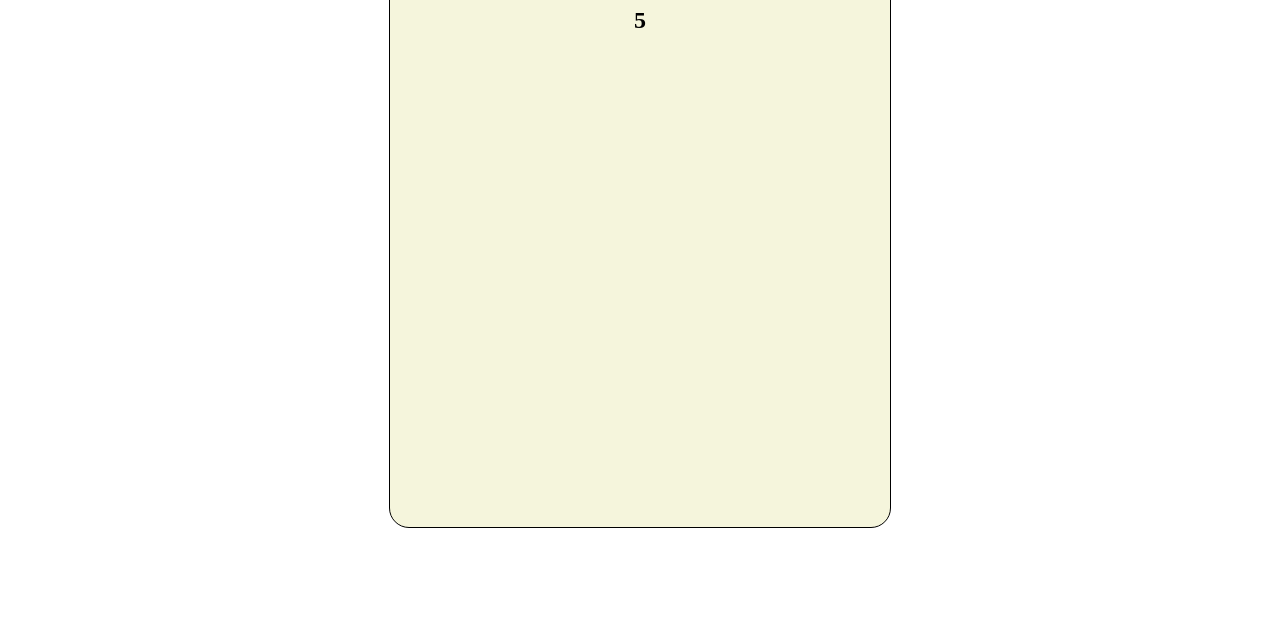
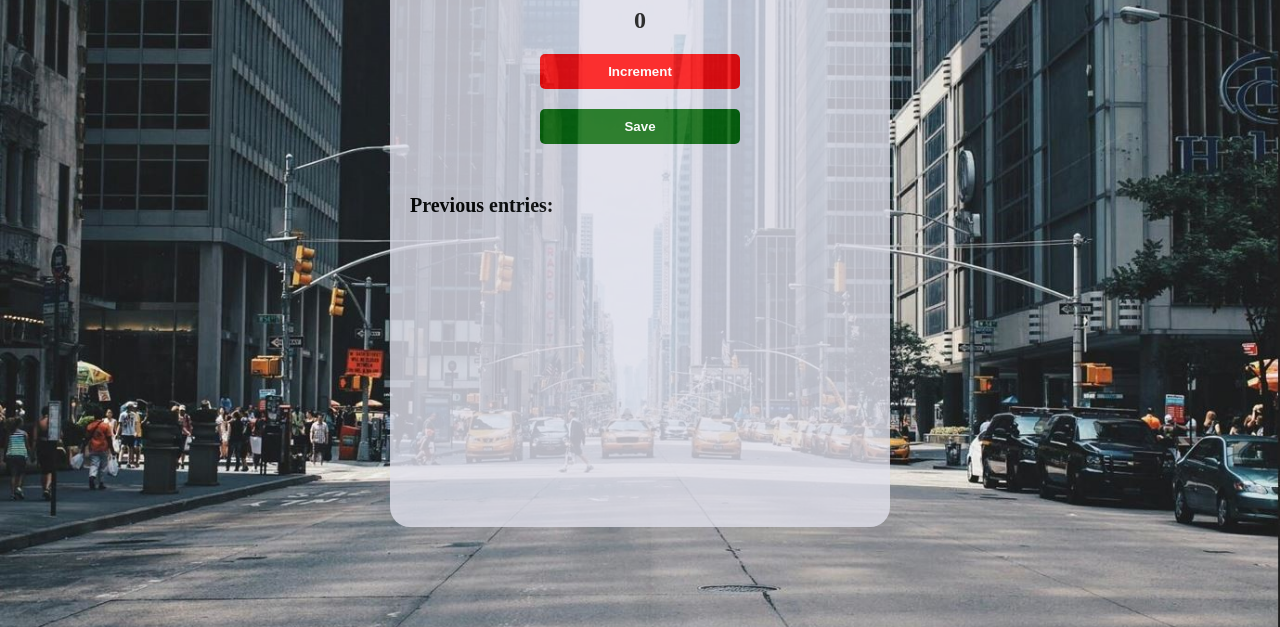
Before and after one commit to andie7/passenger-counter, a plain HTML site: page index.html in a window 1280 px wide. Shown: the part 173-800 px from the top of the page. Drawn offline with Linux system fonts and the light colour scheme.

Commit message:
Passenger counter set up

```diff
--- a/index.html
+++ b/index.html
@@ -10,6 +10,9 @@
     <div class="app">
       <h1>People entered</h1>
       <h2 id="count-el">0</h2>
+      <button id="increment-btn" onclick="increment()">Increment</button>
+      <button id="save-btn" onclick="save()">Save</button>
+      <p id="save-el">Previous entries:</p>
     </div>
   </body>
   <script src="script.js"></script>
--- a/script.js
+++ b/script.js
@@ -1 +1,70 @@
-document.getElementById("count-el").innerText = 5;
+//document.getElementById("count-el").innerText = 5;
+
+// create variables to store the data in
+
+//camelCase
+let countEl = document.getElementById("count-el");
+
+let count = -1;
+
+function increment() {
+  count += 1;
+  console.log(count);
+  countEl.innerText = count;
+}
+
+increment();
+
+//Create a function save which logs out the count when its called
+let saveEl = document.getElementById("save-el");
+console.log(saveEl);
+
+function save() {
+  let countStrg = count + "-";
+  saveEl.textContent += countStrg;
+  console.log(count);
+  countEl.textContent = 0;
+  count = 0;
+}
+
+//Create a function that increments the laps completed variable with one
+// Run it three times
+
+function incrementedLaps() {
+  let lapsCompleted = 0;
+  lapsCompleted = lapsCompleted + 1;
+  console.log(lapsCompleted);
+}
+
+incrementedLaps();
+incrementedLaps();
+incrementedLaps();
+
+// initialize the count as 0
+// liste the click on incremental button
+// increment the count variable when the button is clicked
+// change the count-el in HTML to reflect the new count
+
+function number() {
+  console.log(42);
+}
+
+number();
+
+let lap1 = 34;
+let lap2 = 33;
+let lap3 = 36;
+
+// Create a function that logs out the sum of all lap times
+
+function lapTimes() {
+  let totalTime = lap1 + lap2 + lap3;
+  console.log(totalTime);
+}
+
+lapTimes();
+
+let username = "Andreia";
+let messageToUser = "Thnak you for your message";
+
+console.log(messageToUser + " " + username);
--- a/style.css
+++ b/style.css
@@ -1,7 +1,14 @@
+body {
+  background: url("images/City.jpeg");
+  background-repeat: no-repeat;
+  background-size: cover;
+}
+
 .app {
   width: 500px;
-  border: 1px solid;
-  background-color: beige;
+  border: none;
+  background-color: #e0e0ec;
+  opacity: 0.8;
   height: 600px;
   border-radius: 20px;
   display: block;
@@ -16,3 +23,33 @@ h1,
 h2 {
   text-align: center;
 }
+
+button {
+  border: none;
+  padding-top: 10px;
+  padding-bottom: 10px;
+  color: white;
+  font-weight: bold;
+  width: 200px;
+  border-radius: 5px;
+  margin-bottom: 5px;
+
+  display: block;
+  margin: 0 auto;
+}
+
+#increment-btn {
+  background-color: red;
+  margin-bottom: 20px;
+}
+
+#save-btn {
+  background-color: darkgreen;
+  margin-bottom: 50px;
+}
+
+#save-el {
+  font-weight: bold;
+  font-size: 20px;
+  margin: 10px 20px;
+}
```
Also changed, not shown: images/City.jpeg (added), images/city .jpg (added).
